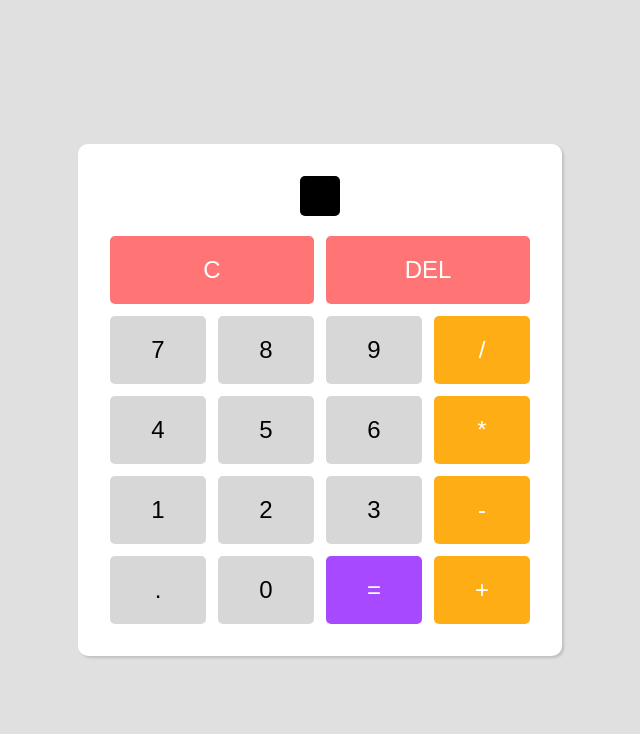
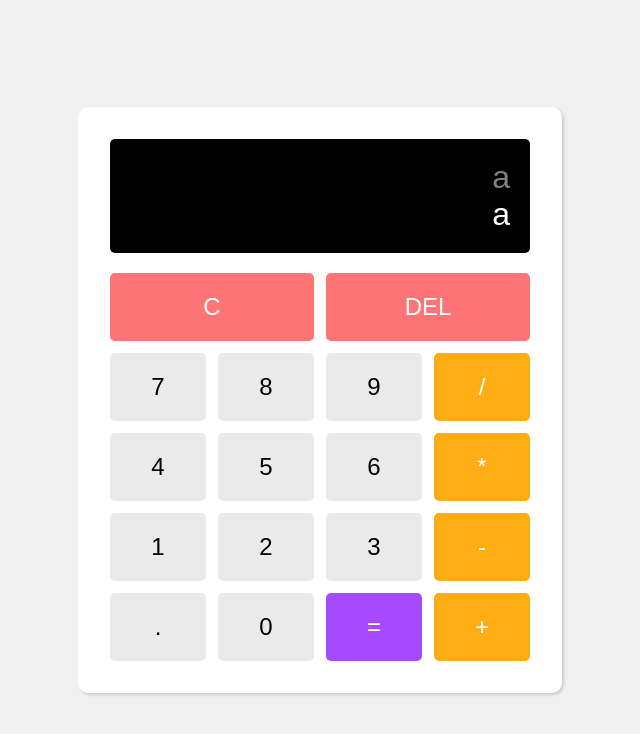
Before and after one commit to sandry24/Calculator, a plain HTML site: page index.html in a window 1280 px wide. Shown: the whole page, without its empty margins (320-960 px from the left). Drawn offline with Linux system fonts and the light colour scheme.

Commit message:
Create basic interface

```diff
--- a/index.html
+++ b/index.html
@@ -16,11 +16,11 @@
             <div id="calculator">
 
                 <div id="screen">
-                    <div>
-
+                    <div id="expression">
+                        a
                     </div>
-                    <div>
-
+                    <div id="answer">
+                        a
                     </div>
                 </div>
 
--- a/style.css
+++ b/style.css
@@ -5,7 +5,7 @@ body {
     align-items: center;
     justify-content: center;
     min-height: 100vh;
-    background-color: rgb(224, 224, 224);
+    background-color: rgb(240, 240, 240);
     font-family: Arial, Helvetica, sans-serif;
 }
 
@@ -30,6 +30,17 @@ body {
     padding: 20px;
     margin-bottom: 20px;
     border-radius: 5px;
+    align-self: stretch;
+    text-align: right;
+    font-size: 2rem;
+}
+
+#expression {
+    color: gray;
+}
+
+#answer {
+    color: white;
 }
 
 #buttons {
@@ -63,7 +74,7 @@ body {
 }
 
 .number-cell {
-    background-color: rgb(215, 215, 215);
+    background-color: rgb(234, 234, 234);
 }
 
 .operation-cell {
```
